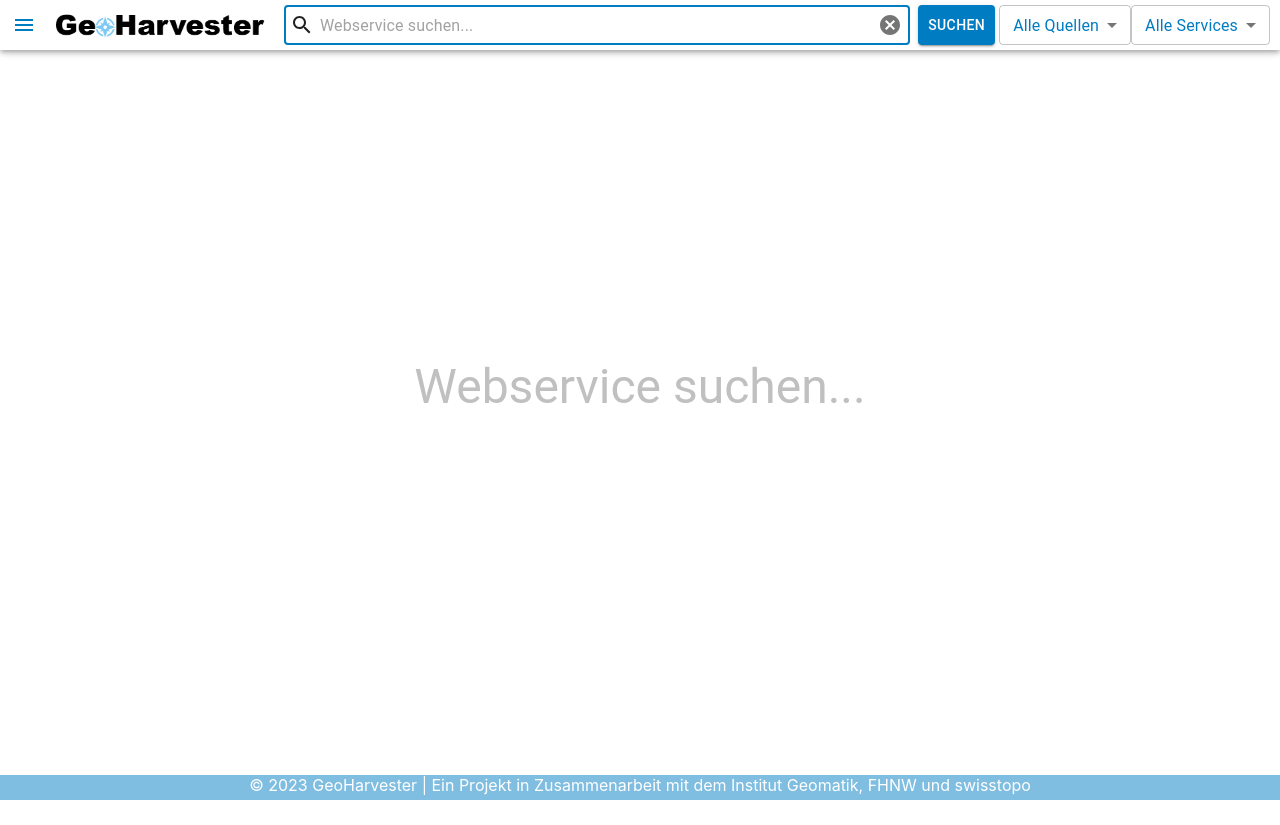
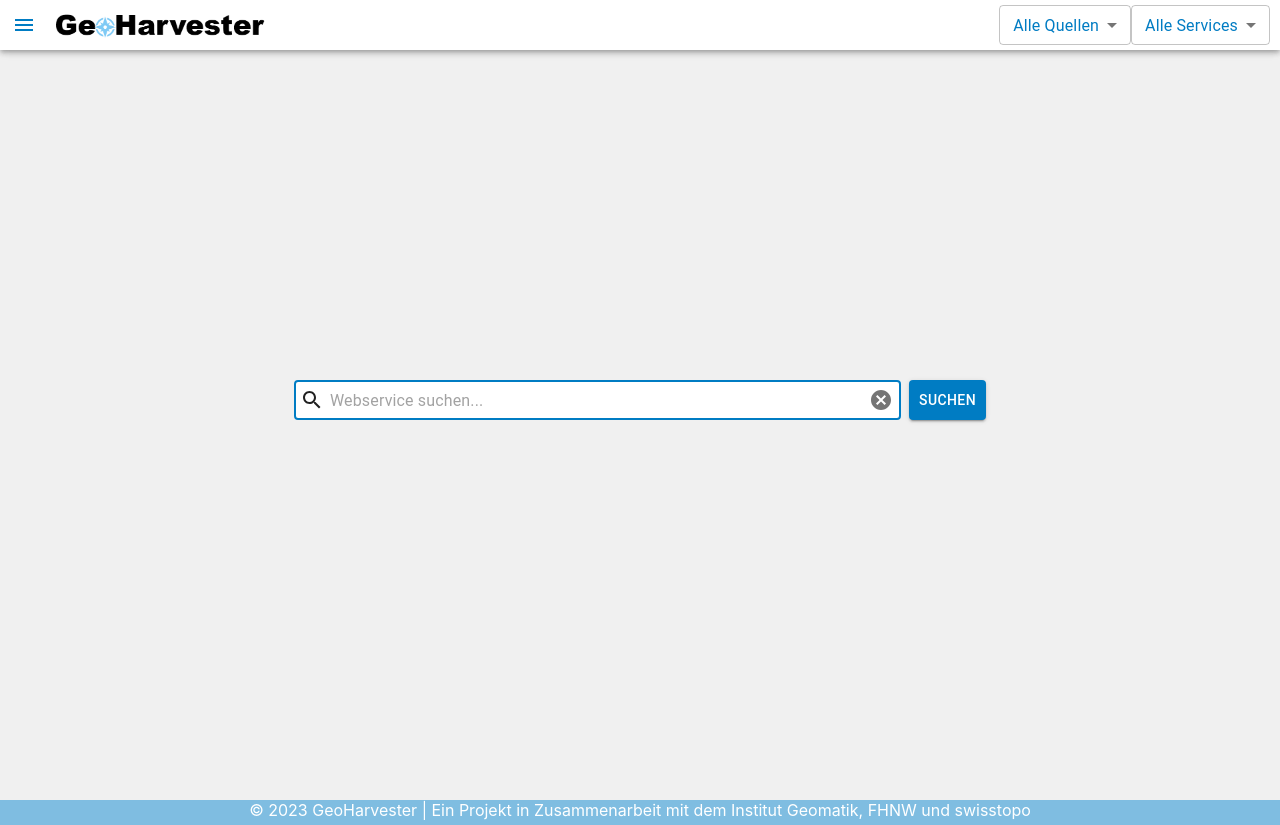
Before and after one commit to FHNW-IVGI/Geoharvester, a React (Create React App) app in the folder client/: page / in a window 1280 px wide. Before the commit the page ends 800 px from the top, so only its background shows below. Built offline with nearby package versions, Linux system fonts and the light colour scheme.

Commit message:
Google like searchbar

```diff
--- a/client/src/App.tsx
+++ b/client/src/App.tsx
@@ -16,6 +16,7 @@ import {
 import { getData } from "./requests";
 import { Footer } from "./components/Footer";
 import { Stack } from "@mui/material";
+import { FirstSearchUI } from "./components/table/FirstSearchUI";
 
 const theme = createTheme({
   palette: {
@@ -50,6 +51,7 @@ function App() {
   const [responseState, setResponseState] = useState(
     RESPONSESTATE.UNINITIALIZED
   );
+  console.log(responseState);
   const { items, total } = searchResult;
 
   const [currentApiPage, setCurrentApiPage] = useState(DEFAULTPAGE);
@@ -122,8 +124,20 @@ function App() {
             setSearchString,
             searchStringState,
             resetPageToZero,
+            responseState,
           }}
         />
+        {responseState === RESPONSESTATE.UNINITIALIZED ? (
+          <FirstSearchUI
+            setDrawerOpen={() => false}
+            fromDrawer={false}
+            {...{
+              triggerSearch,
+              setSearchString,
+              resetPageToZero,
+            }}
+          />
+        ) : (
           <ServiceTable
             docs={items || []}
             fields={[]}
@@ -145,6 +159,7 @@ function App() {
             page={page}
             setPage={setPage}
           />
+        )}
         <Footer />
       </Stack>
     </ThemeProvider>
--- a/client/src/components/menubar/Header.tsx
+++ b/client/src/components/menubar/Header.tsx
@@ -7,14 +7,14 @@ import {
   SERVICE,
   BREAKPOINT600,
   BREAKPOINT1000,
+  RESPONSESTATE,
 } from "src/constants";
 import { SearchField } from "./SearchField";
-import geoharvesterLogo from "./logo.png";
 import { useTheme } from "@mui/material/styles";
-import "../../styles.css";
 import { useViewport } from "src/custom/ViewportHook";
 import { SearchDrawer } from "./SearchDrawer";
 import { useState } from "react";
+import "../../styles.css";
 
 export type SearchBarProps = {
   triggerSearch: (
@@ -29,6 +29,7 @@ export type SearchBarProps = {
   setProviderState: (serviceState: PROVIDERTYPE) => void;
   setSearchString: (searchString: string) => void;
   resetPageToZero: () => void;
+  responseState: RESPONSESTATE;
 };
 
 export const Header = ({
@@ -39,6 +40,7 @@ export const Header = ({
   providerState,
   setSearchString,
   resetPageToZero,
+  responseState,
 }: SearchBarProps) => {
   const theme = useTheme();
   const { width } = useViewport();
@@ -76,15 +78,9 @@ export const Header = ({
         }}
       >
         <MenuComponent />
-        <img
-          id="GeoharvesterLogo"
-          alt="GeoharvesterLogo"
-          src={String(geoharvesterLogo)}
-          width="242"
-          height="29"
-          style={{ marginLeft: -10 }}
-        />
-        {width > BREAKPOINT1000 ? (
+        {responseState === RESPONSESTATE.UNINITIALIZED ? (
+          <div />
+        ) : width > BREAKPOINT1000 ? (
           <SearchField
             fromDrawer={false}
             {...{
--- a/client/src/components/menubar/MenuComponent.tsx
+++ b/client/src/components/menubar/MenuComponent.tsx
@@ -7,6 +7,7 @@ import DescriptionIcon from "@mui/icons-material/Description";
 import MenuItem from "@mui/material/MenuItem";
 import TerminalIcon from "@mui/icons-material/Terminal";
 import "../../styles.css";
+import geoharvesterLogo from "./logo.png";
 
 export const MenuComponent = () => {
   const [anchorEl, setAnchorEl] = useState<null | HTMLElement>(null);
@@ -26,6 +27,7 @@ export const MenuComponent = () => {
 
   return (
     <Box>
+      <div style={{ display: "flex", alignItems: "center" }}>
         <IconButton
           size="large"
           aria-label="menu"
@@ -34,6 +36,15 @@ export const MenuComponent = () => {
         >
           <MenuIcon />
         </IconButton>
+        <img
+          id="GeoharvesterLogo"
+          alt="GeoharvesterLogo"
+          src={String(geoharvesterLogo)}
+          width="242"
+          height="29"
+          style={{ marginLeft: -10 }}
+        />
+      </div>
       <Menu
         id="basic-menu"
         anchorEl={anchorEl}
--- a/client/src/components/menubar/SearchDrawer.tsx
+++ b/client/src/components/menubar/SearchDrawer.tsx
@@ -7,20 +7,8 @@ import {
   BREAKPOINT600,
   BREAKPOINT1000,
 } from "src/constants";
-import { SearchField } from "./SearchField";
-
-type SearchDrawerProps = {
-  triggerSearch: (
-    searchString: string | undefined,
-    servicetype: SERVICE | undefined,
-    provider: PROVIDERTYPE | undefined,
-    page: number
-  ) => void;
-  setSearchString: (searchString: string) => void;
-  resetPageToZero: () => void;
-  setDrawerOpen: (state: boolean) => void;
-  drawerOpen: boolean;
-};
+import { SearchField, SearchProps } from "./SearchField";
+import "../../styles.css";
 
 export const SearchDrawer = ({
   triggerSearch,
@@ -28,7 +16,7 @@ export const SearchDrawer = ({
   resetPageToZero,
   setDrawerOpen,
   drawerOpen,
-}: SearchDrawerProps) => {
+}: SearchProps & { drawerOpen: boolean }) => {
   return (
     <div>
       <Button variant="contained" onClick={() => setDrawerOpen(true)}>
@@ -40,14 +28,7 @@ export const SearchDrawer = ({
         onClose={() => setDrawerOpen(false)}
         onOpen={() => setDrawerOpen(true)}
       >
-        <Box
-          style={{
-            display: "flex",
-            justifyContent: "center",
-            alignItems: "center",
-            minHeight: 80,
-          }}
-        >
+        <Box className="SearchBox">
           <SearchField
             fromDrawer
             {...{
--- a/client/src/components/menubar/SearchField.tsx
+++ b/client/src/components/menubar/SearchField.tsx
@@ -15,7 +15,7 @@ import { useViewport } from "src/custom/ViewportHook";
 
 const page = 0; // a For search triggered by Menubar we always want to start from the first pagination page.
 
-export type SearchFieldProps = {
+export type SearchProps = {
   triggerSearch: (
     searchString: string | undefined,
     servicetype: SERVICE | undefined,
@@ -24,9 +24,12 @@ export type SearchFieldProps = {
   ) => void;
   setSearchString: (searchString: string) => void;
   resetPageToZero: () => void;
-  setDrawerOpen: (drawerState: boolean) => void;
+  setDrawerOpen: (state: boolean) => void;
+};
+
+export type SearchFieldProps = {
   fromDrawer: boolean;
-};
+} & SearchProps;
 
 export const SearchField = ({
   triggerSearch,
--- a/client/src/components/table/FirstSearchUI.tsx
+++ b/client/src/components/table/FirstSearchUI.tsx
@@ -1,3 +1,31 @@
-export const FirstSearchUI = () => {
-  return <div></div>;
+import { SearchField, SearchProps } from "../menubar/SearchField";
+import Box from "@mui/material/Box";
+
+import "../../styles.css";
+
+export const FirstSearchUI = ({
+  triggerSearch,
+  setSearchString,
+  resetPageToZero,
+  setDrawerOpen,
+  fromDrawer,
+}: SearchProps & {
+  fromDrawer: boolean;
+  setDrawerOpen: (state: boolean) => void;
+}) => {
+  return (
+    <div className="PageWrapper">
+      <Box className="SearchBox" sx={{ width: 700 }}>
+        <SearchField
+          {...{
+            triggerSearch,
+            setSearchString,
+            resetPageToZero,
+            setDrawerOpen,
+            fromDrawer,
+          }}
+        />
+      </Box>
+    </div>
+  );
 };
--- a/client/src/components/table/ServiceTable.tsx
+++ b/client/src/components/table/ServiceTable.tsx
@@ -185,8 +185,6 @@ export const ServiceTable = ({
   const columns = ["title", "abstract", "provider", "service", "metaquality"];
 
   switch (responseState) {
-    case RESPONSESTATE.UNINITIALIZED:
-      return <PlaceholderWidget placeholderText="Webservice suchen..." />;
     case RESPONSESTATE.EMPTY:
       return <PlaceholderWidget placeholderText="Keine Treffer..." />;
     case RESPONSESTATE.ERROR:
--- a/client/src/styles.css
+++ b/client/src/styles.css
@@ -12,12 +12,27 @@
   }
 
   .Dropdown {
-    max-width: 90px;
     min-width: 80px;
   }
 }
 
+.PageWrapper {
+  display: flex;
+  justify-content: center;
+  align-items: center;
+  text-align: center;
+  min-height: 100vh;
+  background-color: #f0f0f0;
+  min-width: 50vh;
+}
 
+.SearchBox {
+  display: flex;
+  justify-content: center;
+  align-items: center;
+  min-height: 80 px;
+
+}
 
 
 /* .appheader {
```
Lines whose indentation alone changed are shown as unchanged.
